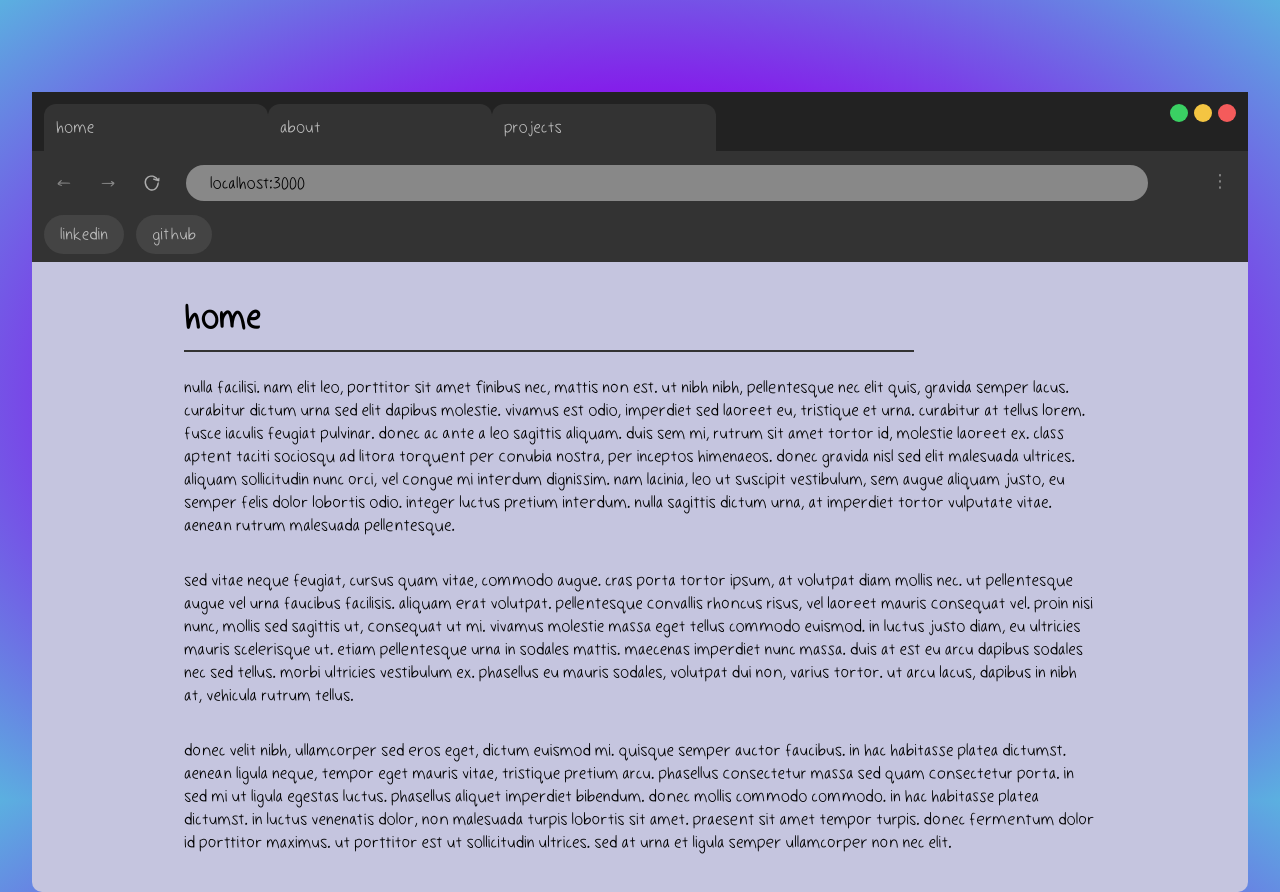
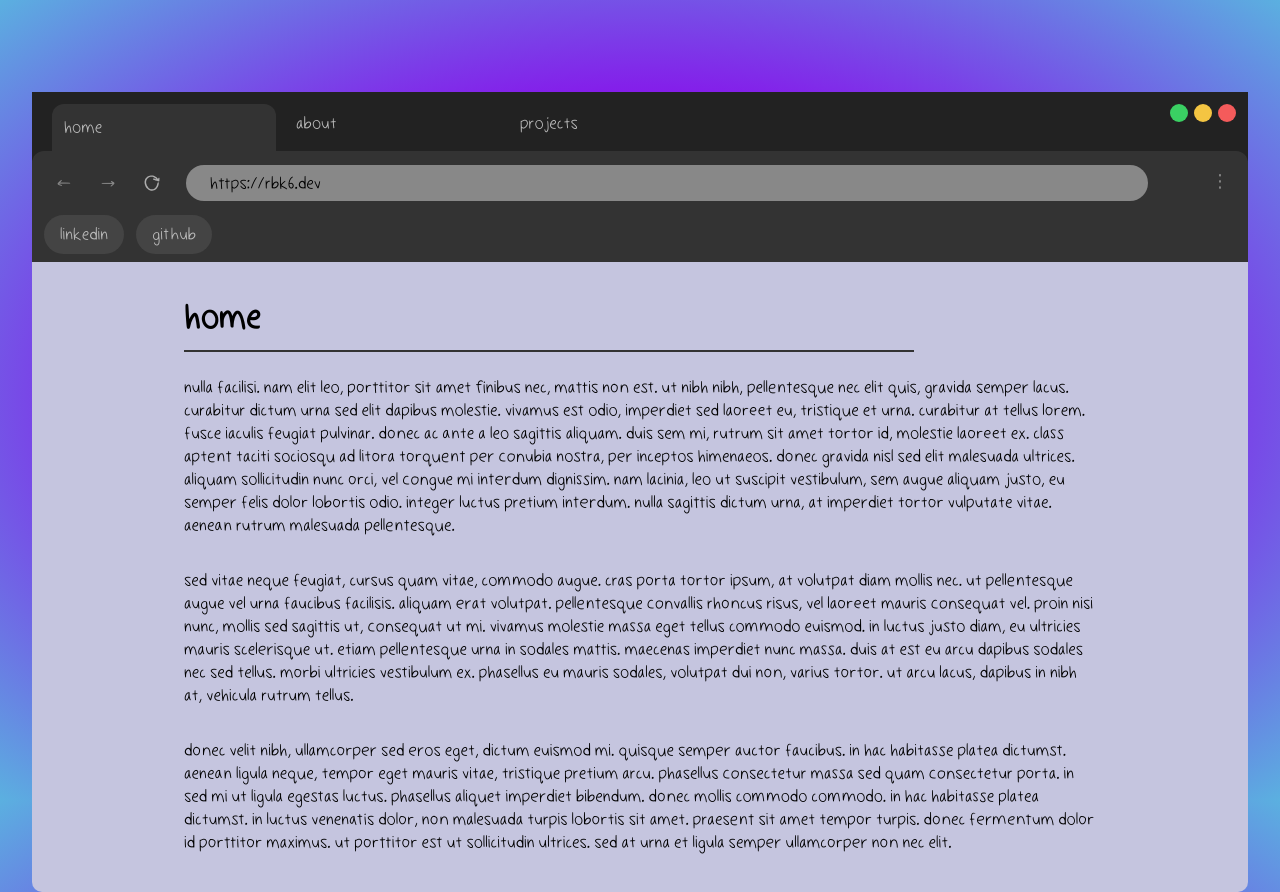
Before and after one commit to rbk6/website, a React (Vite) app: page / in a window 1280 px wide. Built offline with nearby package versions, Linux system fonts and the light colour scheme.

Commit message:
move browser elements to top, update styling

```diff
--- a/src/components/Browser/AddressBar/index.scss
+++ b/src/components/Browser/AddressBar/index.scss
@@ -3,6 +3,7 @@
 	align-items: center;
 	padding: 12px 0;
 	background-color: #333;
+	border-radius: 12px 12px 0 0;
 }
 
 .btn {
@@ -83,6 +84,6 @@
 	}
 }
 
-.btn:hover:not(.disabled) {
+.address-bar .btn:hover:not(.disabled) {
 	background-color: #444;
 }
--- a/src/components/Browser/AddressBar/index.tsx
+++ b/src/components/Browser/AddressBar/index.tsx
@@ -6,7 +6,7 @@ interface Props {
 }
 
 function AddressBar({ path }: Props) {
-	const url = `localhost:3000${path === '/' ? '' : path}`;
+	const url = `https://rbk6.dev${path === '/' ? '' : path}`;
 
 	return (
 		<div className="address-bar">
--- a/src/components/Browser/Tabs/index.scss
+++ b/src/components/Browser/Tabs/index.scss
@@ -8,15 +8,34 @@
 	display: flex;
 	justify-content: space-between;
 	align-items: center;
+	margin: 0 8px;
 	padding: 12px;
 	width: 200px;
-	background-color: #333;
 	border-radius: 12px 12px 0 0;
+	min-width: 0;
+
+	&.active {
+		background-color: #333;
+	}
+
+	&.inactive {
+		margin: 0 0 8px;
+		padding: 8px 12px;
+		border-radius: 8px;
+		transition: background-color 100ms ease-in-out;
+
+		&:hover {
+			background-color: #444;
+		}
+	}
 }
 
 .title {
 	color: #bbb;
+	overflow: hidden;
+	text-overflow: ellipsis;
 	user-select: none;
+	white-space: nowrap;
 }
 
 .controls {
@@ -31,6 +50,7 @@
 
 		&.maximize {
 			background: #3ad063;
+			margin-left: 24px;
 		}
 
 		&.minimize {
--- /dev/null
+++ b/src/components/Browser/Top/index.scss
@@ -0,0 +1,3 @@
+.top {
+	background-color: #222;
+}
--- /dev/null
+++ b/src/components/Browser/Top/index.tsx
@@ -0,0 +1,20 @@
+import './index.scss';
+import AddressBar from '../AddressBar';
+import Bookmarks from '../Bookmarks';
+import Tabs from '../Tabs';
+
+interface Props {
+	path: string;
+}
+
+function Top({ path }: Props) {
+	return (
+		<div className="top">
+			<Tabs path={path} />
+			<AddressBar path={path} />
+			<Bookmarks />
+		</div>
+	);
+}
+
+export default Top;
--- a/src/components/Browser/index.tsx
+++ b/src/components/Browser/index.tsx
@@ -1,8 +1,6 @@
 import { Outlet, useLocation } from 'react-router-dom';
 import './index.scss';
-import Tabs from './Tabs';
-import AddressBar from './AddressBar';
-import Bookmarks from './Bookmarks';
+import Top from './Top';
 
 function Browser() {
 	const location = useLocation();
@@ -10,9 +8,7 @@ function Browser() {
 
 	return (
 		<div className="browser">
-			<Tabs path={path} />
-			<AddressBar path={path} />
-			<Bookmarks />
+			<Top path={path} />
 			<main className="content">
 				<Outlet />
 			</main>
```
